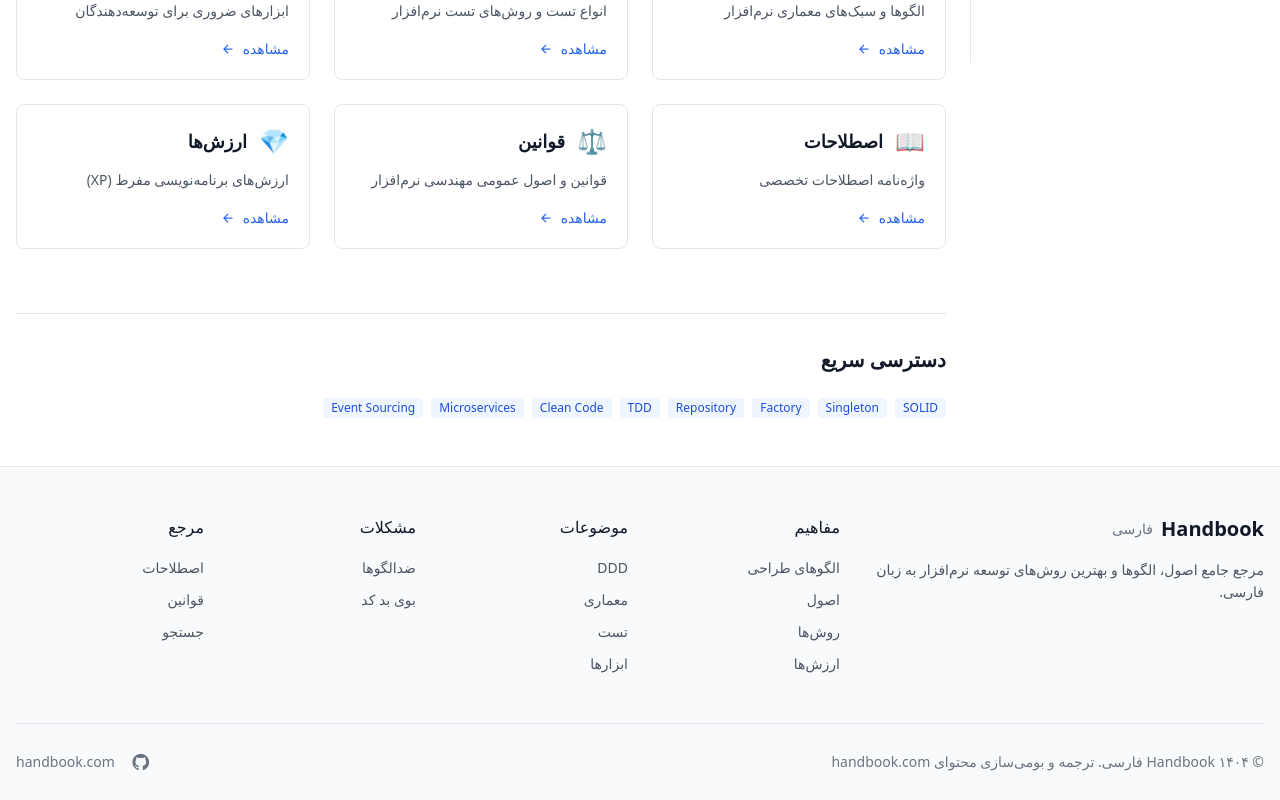
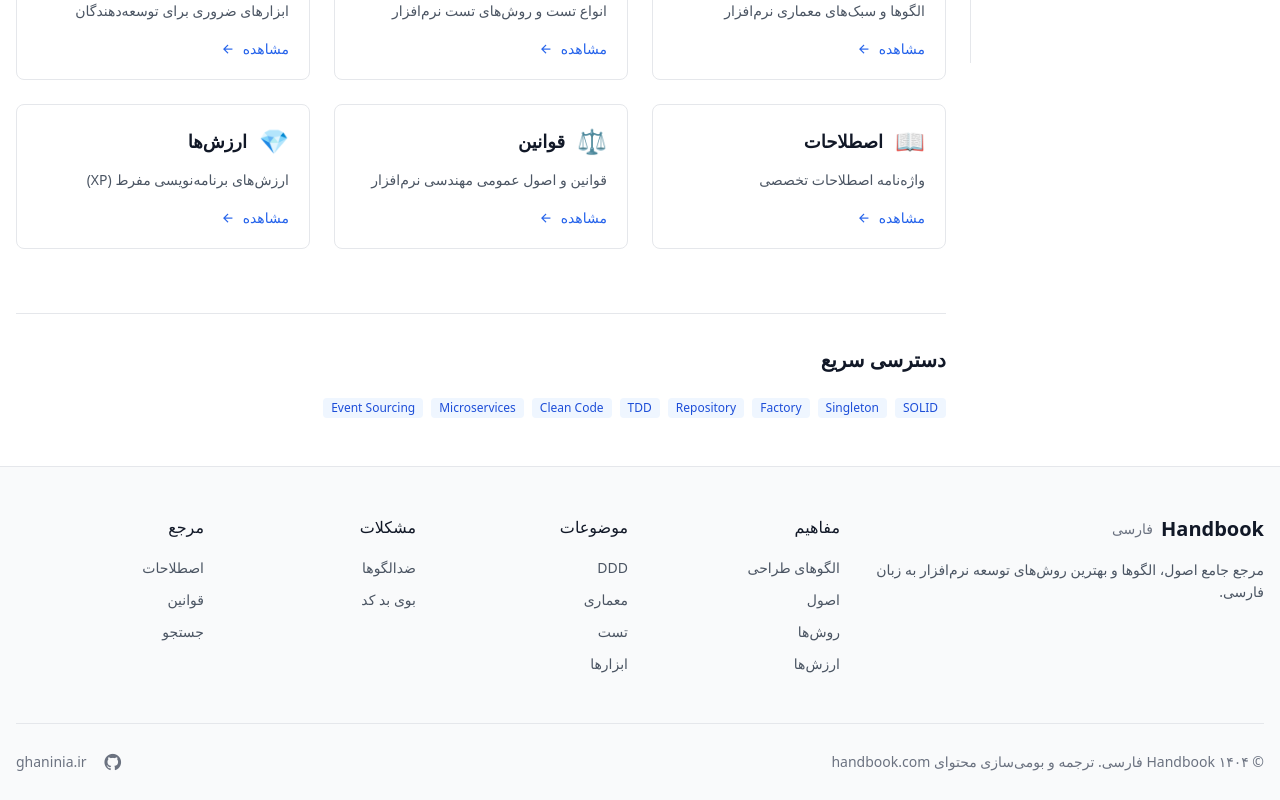
Before and after one commit to ghaninia/handbook, a Next.js app: page / in a window 1280 px wide. Shown: the part 738-1538 px from the top of the page. Built offline with nearby package versions, Linux system fonts and the light colour scheme; a small style sheet from the web is missing.

Commit message:
Update footer and header links to reflect new project URLs

```diff
--- a/src/components/Footer.tsx
+++ b/src/components/Footer.tsx
@@ -68,7 +68,7 @@ export default function Footer() {
             </p>
             <div className="flex items-center gap-4">
               <a
-                href="https://github.com"
+                href="https://github.com/ghaninia/handbook"
                 target="_blank"
                 rel="noopener noreferrer"
                 className="text-gray-500 hover:text-gray-900 dark:hover:text-gray-100"
@@ -76,12 +76,12 @@ export default function Footer() {
                 <i className="ri-github-fill text-xl"></i>
               </a>
               <a
-                href="https://handbook.com"
+                href="https://ghaninia.ir"
                 target="_blank"
                 rel="noopener noreferrer"
                 className="text-sm text-gray-500 hover:text-blue-600 dark:hover:text-blue-400"
               >
-                handbook.com
+                ghaninia.ir
               </a>
             </div>
           </div>
--- a/src/components/Header.tsx
+++ b/src/components/Header.tsx
@@ -53,7 +53,7 @@ export default function Header() {
               </button>
             )}
             <a
-              href="https://github.com"
+              href="https://github.com/ghaninia/handbook"
               target="_blank"
               rel="noopener noreferrer"
               className="w-9 h-9 rounded-md flex items-center justify-center hover:bg-gray-100 dark:hover:bg-gray-800 transition-colors text-gray-600 dark:text-gray-400"
```
